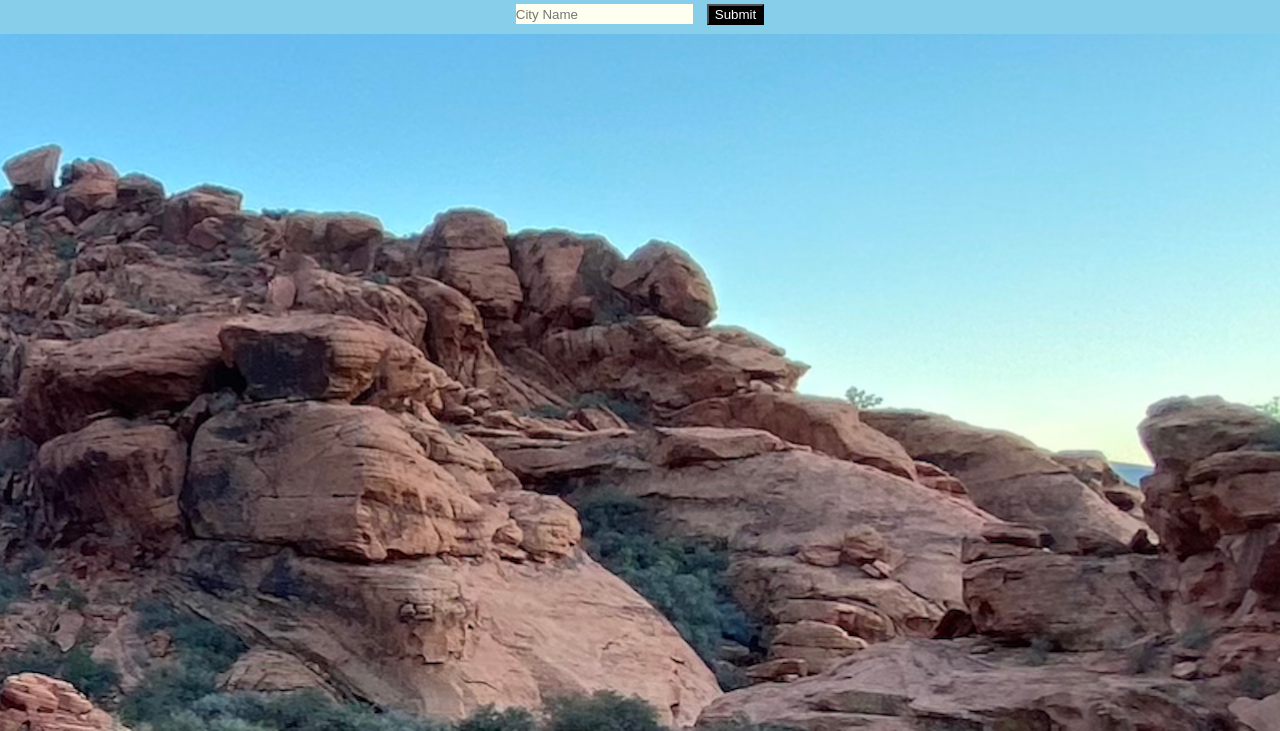
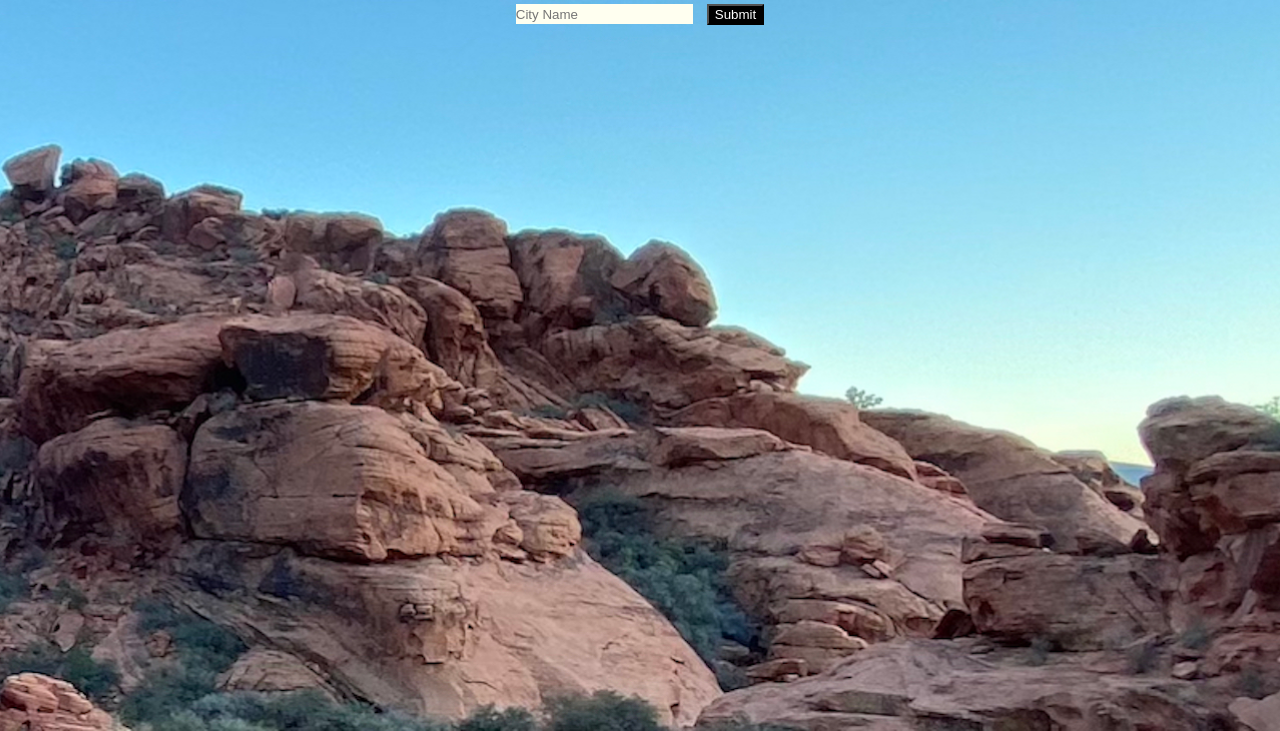
Before and after one commit to RaccoonNW/phase-1-final-project, a plain HTML site: page index.html in a window 1280 px wide. Shown: the part 69-800 px from the top of the page. Drawn offline with Linux system fonts and the light colour scheme.

Commit message:
Remove searchbar background color

```diff
--- a/style.css
+++ b/style.css
@@ -8,7 +8,7 @@
 .wrapper {
   display: flex;
   justify-content: center;
-  background-color:skyblue;
+  /* background-color:skyblue; */
   height: 40px;
 
 }
```
